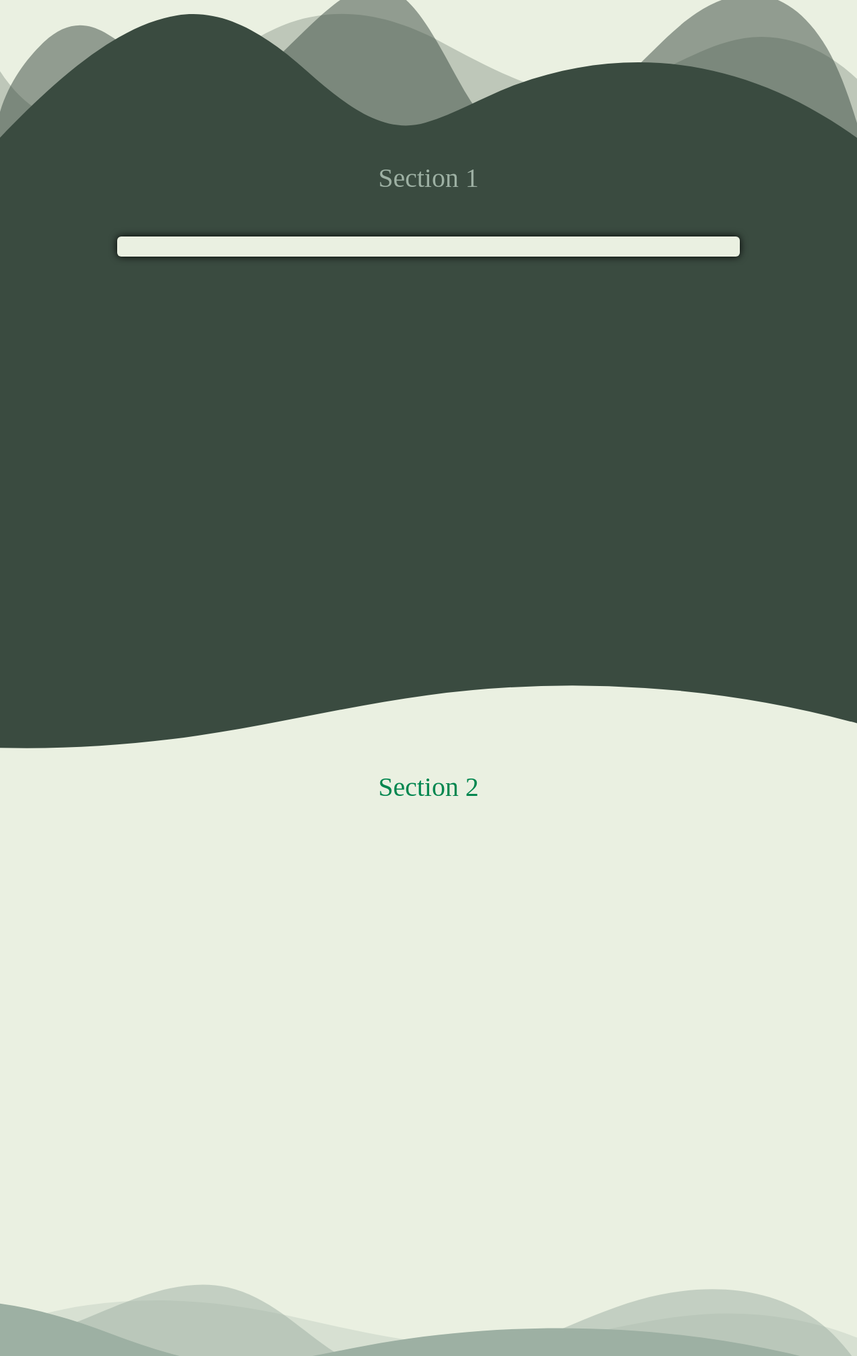
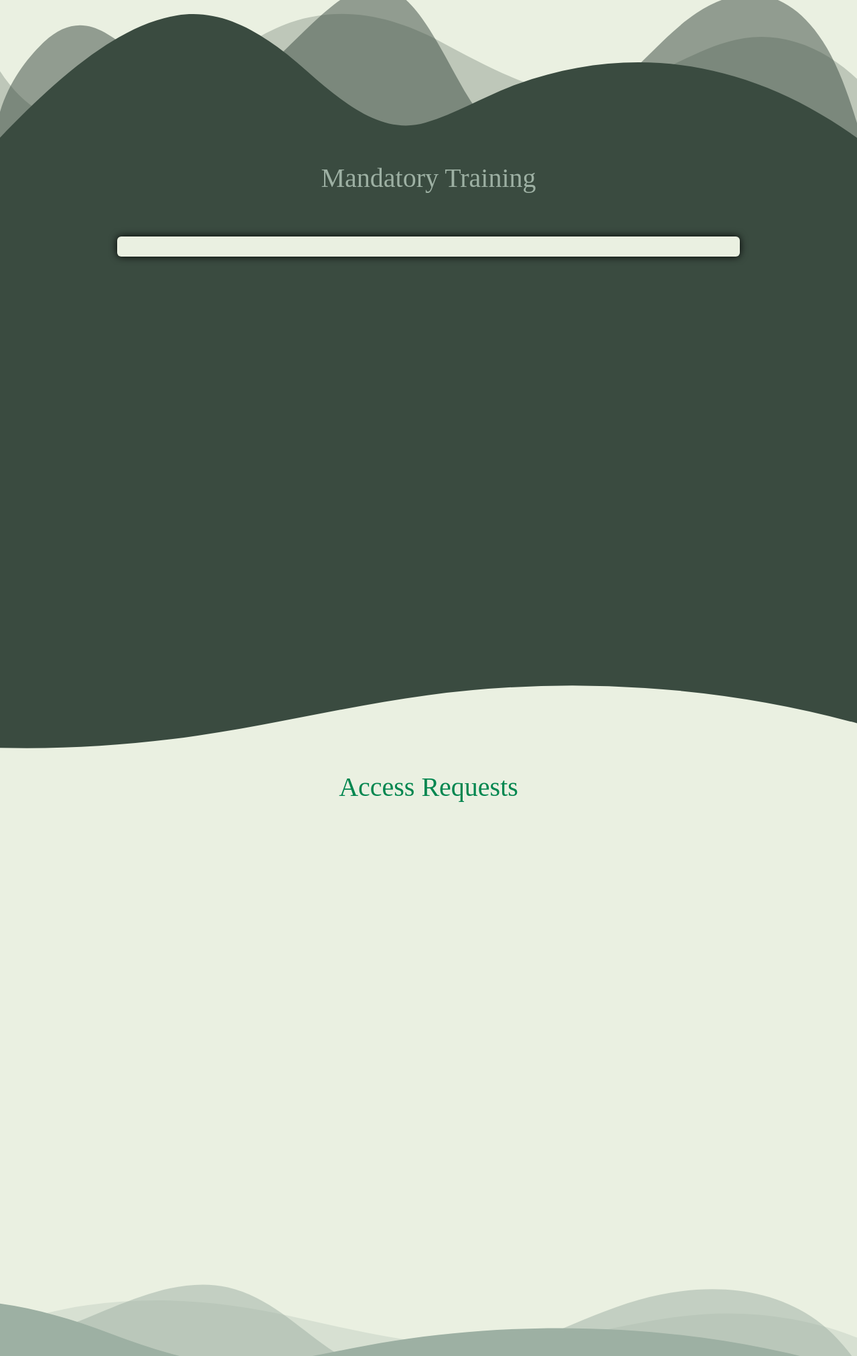
Before and after one commit to Reboot-London-2024/Ctrl-Alt-Defeat, a Flask app: page /onboardingHub in a window 1280 px wide. Shown: the part 702-2726 px from the top of the page at 67% size. Run offline with Flask 3, Linux system fonts and the light colour scheme; some web fonts are replaced.

Commit message:
Improved ui

```diff
--- a/templates/base.html
+++ b/templates/base.html
@@ -20,10 +20,10 @@
           <a href="/" class="logo">
             <img src="{{ url_for('static', filename='assets/logo.png') }}" alt="Lloyd's Banking Group logo">
           </a>
-          <a href="#">Mandatory Training</a>
-          <a href="#">Access Requests</a>
-          <a href="#">Role Resources</a>
-          <a href="#">Other</a>
+          <a href="#mandatoryTraining">Mandatory Training</a>
+          <a href="#accessRequests">Access Requests</a>
+          <a href="#roleResources">Role Resources</a>
+          <a href="#other">Other</a>
           <a  id="accessibilityToggle" class="logo"><img id="toggleImage" src="../static/assets/accessibilityIconGreen.png" alt="Accessibility Icon for accessible mode"></a>
           <a href="/profile" class="profileImage logo">{{username}} Ali Ahmed  <img src="{{ url_for('static', filename='assets/profile.png') }}" alt="profile icon"></a>
           <a href="javascript:void(0);" class="icon" onclick="openNav()">
--- a/templates/home.html
+++ b/templates/home.html
@@ -34,6 +34,8 @@
             padding: 100px 0 100px 0;
         }
         #home{
+        min-height: 100vh;
+        width: 100%;
         background: hsla(155, 100%, 26%, 1);
 
         background: linear-gradient(270deg, hsla(155, 100%, 26%, 1) 0%, hsla(141, 13%, 26%, 1) 100%);
--- a/templates/index.html
+++ b/templates/index.html
@@ -20,13 +20,13 @@
       </div>
       <br />
       <br />
-      <div class=" parentCon" id="aboutme" style="background-color:#3a4b40;">
+      <div class=" parentCon" id="mandatoryTraining" style="background-color:#3a4b40;">
         <div class="container ">
           <br />
           <br/>
           <br/>
           <br/>
-          <h1 class="text-center" style="color:#9DB0A3">Section 1</h1>
+          <h1 class="text-center" style="color:#9DB0A3">Mandatory Training</h1>
 
           <div class="row">
             <div class="col-sm spacing d-flex justify-content-center">
@@ -42,10 +42,10 @@
           <path d="M321.39,56.44c58-10.79,114.16-30.13,172-41.86,82.39-16.72,168.19-17.73,250.45-.39C823.78,31,906.67,72,985.66,92.83c70.05,18.48,146.53,26.09,214.34,3V0H0V27.35A600.21,600.21,0,0,0,321.39,56.44Z" class="shape-fill"></path>
         </svg>
       </div>
-      <div style="background-color:#EAF0E1" id="section2" class="parentCon">
+      <div style="background-color:#EAF0E1" id="accessRequests" class="parentCon">
         <br />
         <br/>
-        <h1 class="text-center" style="color:#00864f;">Section 2</h1>
+        <h1 class="text-center" style="color:#00864f;">Access Requests</h1>
       </div>
       <div class="custom-shape-divider-bottom-1670808110" style="background-color:	 #EAF0E1;">
         <svg data-name="Layer 1" xmlns="http://www.w3.org/2000/svg" viewBox="0 0 1200 120" preserveAspectRatio="none">
@@ -54,16 +54,16 @@
           <path d="M0,0V5.63C149.93,59,314.09,71.32,475.83,42.57c43-7.64,84.23-20.12,127.61-26.46,59-8.63,112.48,12.24,165.56,35.4C827.93,77.22,886,95.24,951.2,90c86.53-7,172.46-45.71,248.8-84.81V0Z" class="shape-fill"></path>
         </svg>
       </div>
-      <div style="background-color:#9DB0A3;" class="parentCon">
+      <div style="background-color:#9DB0A3;" id="#roleResources" class="parentCon">
         <br />
         <br />
         <br />
         <br />
         <br />
-        <div class="container" id="projects">
+        <div class="container" id="#roleResources">
           <br />
           <br />
-          <h1 class="text-center" style="color:#3a4b40;">Section 3</h1>
+          <h1 class="text-center" style="color:#3a4b40;">Role Resources</h1>
           <br />
           <br />
           <div class="container">
@@ -83,14 +83,14 @@
           <path d="M0,0V5.63C149.93,59,314.09,71.32,475.83,42.57c43-7.64,84.23-20.12,127.61-26.46,59-8.63,112.48,12.24,165.56,35.4C827.93,77.22,886,95.24,951.2,90c86.53-7,172.46-45.71,248.8-84.81V0Z" class="shape-fill"></path>
         </svg>
       </div>
-      <div style="background-color:#00864f;" class="parentCon" id="contact">
+      <div style="background-color:#00864f;" class="parentCon" id="other">
         <div class="container">
           <br />
           <br />
           <br />
           <br />
           <br />
-          <h1 class="text-center" style="color:#eaf0e1">Section 4</h1>
+          <h1 class="text-center" style="color:#eaf0e1">Other</h1>
           <br />
           <br />
           <div class="container">
```
